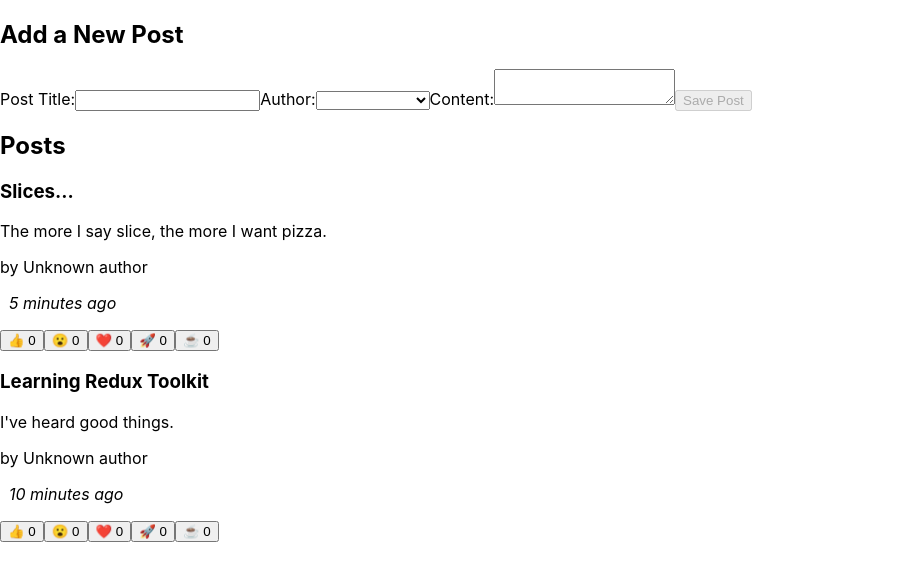
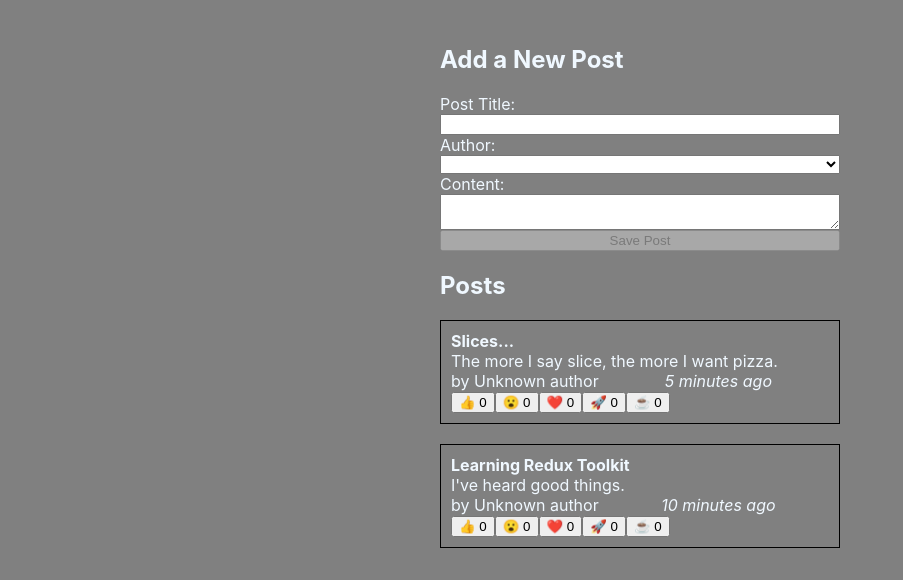
Before and after one commit to Yury-mygit/reduxfullcourse, a React (Create React App) app: page / in a window 1280 px wide. Shown: the top 580 px of the page, without its empty margins (0-903 px from the left). Built offline with nearby package versions, Linux system fonts and the light colour scheme.

Commit message:
Chapper 2 end + style

```diff
--- a/public/index.html
+++ b/public/index.html
@@ -4,6 +4,7 @@
     <meta charset="utf-8" />
     <meta name="viewport" content="width=device-width, initial-scale=1" />
     <meta name="theme-color" content="#000000" />
+    <link rel="stylesheet" href="style.css" type="text/css"/>
     <title>React App</title>
   </head>
   <body>
--- /dev/null
+++ b/public/style.css
@@ -0,0 +1,18 @@
+body{
+    background-color: gray;
+    color:aliceblue;
+    display: flex;
+    align-items: center;
+    justify-content: center;
+    padding: 25px 25px;
+    min-width: 450px;
+
+
+
+}
+
+h3,p{
+    font-size: 1em;
+    margin-block-start: 0em;
+    margin-block-end: 0em;
+}
--- a/src/App.js
+++ b/src/App.js
@@ -4,7 +4,7 @@ import PostsList from "./features/posts/PostsList";
 
 function App() {
   return (
-    <div >
+    <div style={{display: 'flex', flexDirection:'column', width:'400px'}}>
       <AddPostForm/>
        <PostsList/>
 
--- a/src/features/posts/AddPostForm.js
+++ b/src/features/posts/AddPostForm.js
@@ -37,9 +37,9 @@ const AddPostForm = () => {
     ))
 
     return (
-        <section>
+        <section style={{display: 'flex', flexDirection:'column', }}>
             <h2>Add a New Post</h2>
-            <form>
+            <form style={{display: 'flex', flexDirection:'column'}}>
                 <label htmlFor="postTitle">Post Title:</label>
                 <input
                     type="text"
--- a/src/features/posts/PostsList.js
+++ b/src/features/posts/PostsList.js
@@ -14,11 +14,15 @@ const PostsList = () => {
     const orderedPosts = posts.slice().sort((a, b) => b.date.localeCompare(a.date))
 
     const renderedPosts = orderedPosts.map(post => (
-        <article key={post.id}>
+        <article key={post.id} style={{border:'1px solid black', margin:'20px 0px 0px 0px', padding:'10px 10px 10px 10px', }}>
             <h3>{post.title}</h3>
             <p> {post.content.substring(0, 100)}</p>
-            <p ><PostAuthor userId={post.userId}/>  </p>
-            <p ><TimeAgo timestamp={post.date}/>  </p>
+            <div style={{display: 'flex', flexGrow: '1'}}>
+            <p style={{ flexGrow: '1'}}><PostAuthor userId={post.userId}/>  </p>
+            <p style={{ flexGrow: '1'}}><TimeAgo timestamp={post.date}/>  </p>
+
+            </div>
+
             <ReactionButtons post={post}/>
 
         </article>
```
